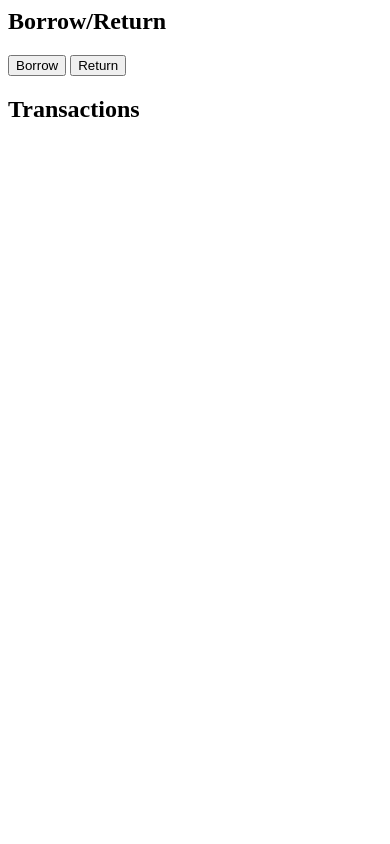
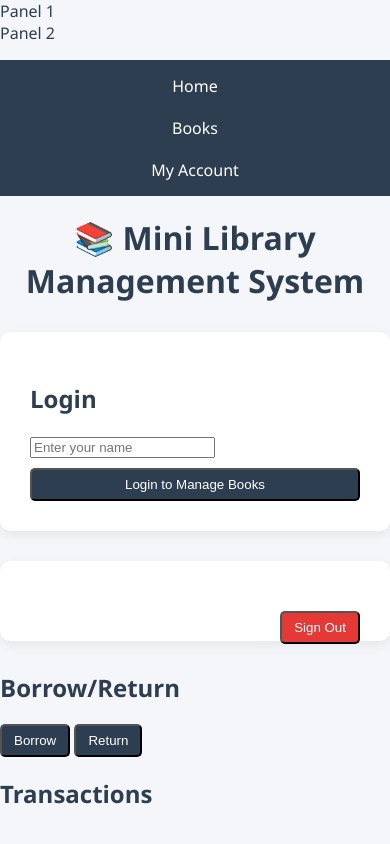
Before and after one commit to dishank-8888/mini-lirary--member-3, a Python web app: template template/index.html in a window 390 px wide. Run offline with Jinja, Linux system fonts and the light colour scheme; the template is opened without the code that fills it, so the values that code supplies are empty.

Commit message:
Added my part of code

```diff
--- a/template/index.html
+++ b/template/index.html
@@ -1,3 +1,114 @@
+<!DOCTYPE html>
+<html lang="en">
+<head>
+    <meta charset="UTF-8">
+    <title>Mini Library Management System</title>
+   <!-- AFTER -->
+<meta name="viewport" content="width=device-width, initial-scale=1">
+<style>
+    /* Add this to your existing CSS */
+    @media (max-width: 768px) {
+        .flex { flex-direction: column; gap: 20px; }
+        .panel { min-width: auto; }
+        nav ul { flex-direction: column; align-items: center; gap: 10px; }
+    }
+    /* --- Part 1: Structure and Styling --- */
+    body {
+        font-family: 'Segoe UI', sans-serif;
+        background: #f4f6fa;
+        margin: 0;
+    }
+    h1 {
+        text-align: center;
+        color: #2d3e50;
+        margin-top: 20px;
+    }
+    .container, .login-panel {
+        max-width: 1100px;
+        margin: 30px auto;
+        background: #fff;
+        padding: 30px;
+        border-radius: 10px;
+        box-shadow: 0 4px 12px #0001;
+    }
+    .flex {
+        display: flex;
+        gap: 40px;
+        flex-wrap: wrap;
+    }
+    .panel {
+        flex: 1 1 350px;
+        min-width: 300px;
+    }
+    button {
+        background: #2d3e50;
+        color: #fff;
+        padding: 7px 12px;
+        border-radius: 5px;
+        cursor: pointer;
+        transition: background 0.2s;
+    }
+    button:hover {
+        background: #1a2533;
+    }
+    .notification {
+        padding: 10px;
+        border-radius: 5px;
+        display: none;
+        margin: 10px 0;
+        color: #fff;
+    }
+    .notification.success { background: #4caf50; }
+    .notification.error { background: #e53935; }
+    /* Add to your styles */
+    body { background: #f4f6fa; color: #2d3e50; }
+    button { background: #2d3e50; color: #fff; }
+    .notification.success { background: #4caf50; color: #fff; }
+    .notification.error { background: #e53935; color: #fff; }
+
+</style>
+
+<!-- Inside the flex container (add to the previous flex div) -->
+<div class="panel">Panel 1</div>
+<div class="panel">Panel 2</div>
+<!-- Add more panels as needed -->
+
+</head>
+<body>
+    <!-- AFTER -->
+<nav>
+    <ul style="list-style: none; padding: 0; display: flex; gap: 20px; justify-content: center; background: #2d3e50; color: #fff; padding: 15px 0;">
+        <li><a href="#" style="text-decoration: none; color: #fff;">Home</a></li>
+        <li><a href="#" style="text-decoration: none; color: #fff;">Books</a></li>
+        <li><a href="#" style="text-decoration: none; color: #fff;">My Account</a></li>
+    </ul>
+</nav>
+<!-- AFTER -->
+
+<h1><span role="img" aria-label="Books">📚</span> Mini Library Management System</h1>
+<!-- For images: <img src="book.png" alt="Book icon"> -->
+<!-- (Also check color contrast in CSS) -->
+    <!-- Login Section -->
+<div id="loginSection" class="login-panel">
+    <h2>Login</h2>
+    <input type="text" id="loginName" placeholder="Enter your name">
+    <button onclick="loginUser()" style="width: 100%; margin-top: 10px;">Login to Manage Books</button>
+    <div id="loginNotification" class="notification"></div>
+</div>
+<!-- Main Section -->
+<div class="container" id="mainSection">
+<!-- AFTER -->
+<div id="userWelcome" style="font-size: 1.2em; font-weight: bold; color: #2d3e50; margin-bottom: 20px;"></div>
+<button onclick="logoutUser()" style="float:right; background: #e53935;">Sign Out</button>
+    <div id="mainNotification" class="notification"></div>
+    <div class="flex">
+        <!-- Panels will go here in next commit -->
+    </div>
+</div>
+
+</body>
+</html>
+
 <!-- Borrow/Return Panel -->
 <div class="panel">
     <h2>Borrow/Return</h2>
```
Also changed, not shown: app.py (+57 -1 lines).
